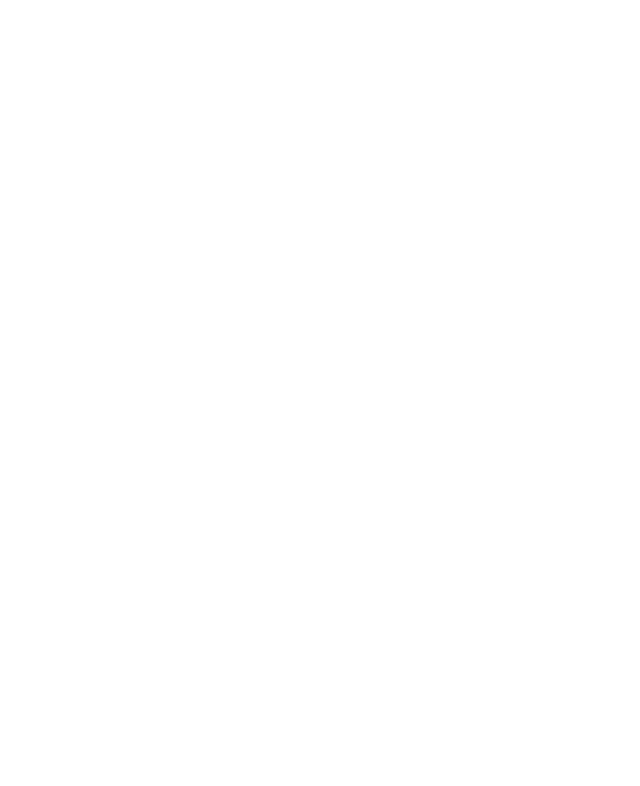
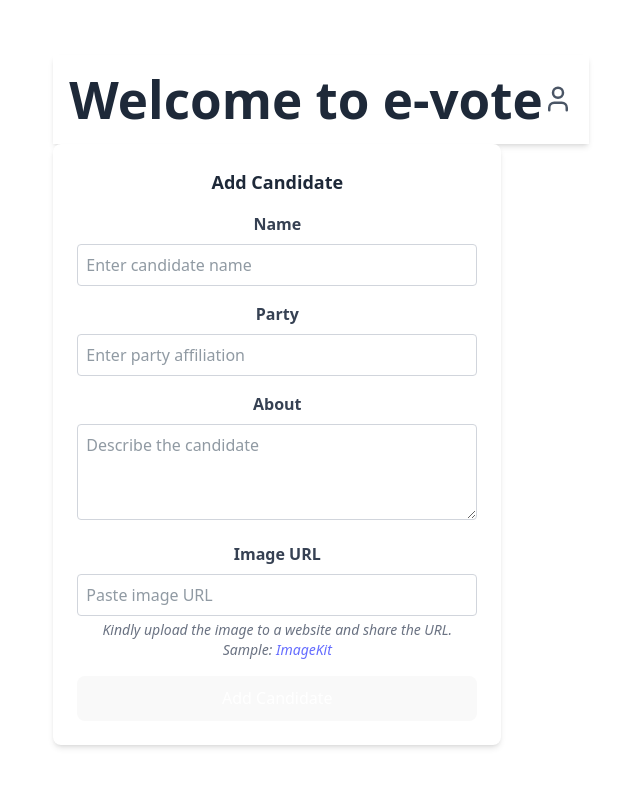
Before and after one commit to ibnusman/eVote, a React (Vite) app in the folder frontend/: page /dashboard/addcandidate in a window 1280 px wide. Before the commit this address had no page. Shown: the top 786 px of the page, without its empty margins (319-959 px from the left). Built offline with nearby package versions, Linux system fonts and the light colour scheme.

Commit message:
Add candidate page

```diff
--- a/frontend/src/App.jsx
+++ b/frontend/src/App.jsx
@@ -9,6 +9,8 @@
 import VerifyUser from './pages/Verifyuser'
 import ChangePassword from './pages/ChangePassword'
 import Dashboard from './pages/Dashboard'
+import AddCandidate from './pages/AddCandidate'
+
 
 
 
@@ -27,6 +29,7 @@
       <Route path='/vu' element={<VerifyUser/>}/>
       <Route path='/changepassword' element={<ChangePassword/>}/>
       <Route path='/dashboard' element={<Dashboard/>}/>
+      <Route path='/dashboard/addcandidate' element={<AddCandidate/>}/>
 
     </Routes>
 
--- /dev/null
+++ b/frontend/src/components/AddCandidateForm.jsx
@@ -0,0 +1,140 @@
+import axios from "axios";
+import React, { useState } from "react";
+
+export const AddCandidateForm = ({ electionId }) => {
+  const [formData, setFormData] = useState({
+    name: "",
+    party: "",
+    about: "",
+    image: "",
+    electionId: electionId, // Passed from parent (e.g., /election/123/candidates)
+  });
+
+  const [message, setMessage] = useState("");
+
+  const handleChange = (e) => {
+    const { name, value } = e.target;
+    setFormData((prevData) => ({ ...prevData, [name]: value }));
+  };
+
+  const handleSubmit = async (e) => {
+    e.preventDefault();
+
+    // Basic client-side validation
+    if (!formData.name) {
+      setMessage("Name is required");
+      setTimeout(() => setMessage(""), 3000);
+      return;
+    }
+
+    try {
+      const response = await axios.post(
+        "http://localhost:3000/api/dashboard/addcandidate",
+        formData
+      );
+      setMessage(response.data.message);
+      setTimeout(() => setMessage(""), 3000);
+      setFormData({
+        name: "",
+        party: "",
+        about: "",
+        image: "",
+        electionId: electionId, // Preserve electionId
+      });
+    } catch (error) {
+      setMessage(error.response?.data?.message || "Error adding candidate");
+      setTimeout(() => setMessage(""), 3000);
+    }
+  };
+
+  return (
+    <div className="bg-white p-6 rounded-lg shadow-md w-full max-w-md">
+      <h3 className="text-lg font-semibold text-gray-800 mb-4">Add Candidate</h3>
+      <form onSubmit={handleSubmit} className="space-y-4">
+        {/* Message */}
+        {message && (
+          <div
+            className={`p-2 rounded text-center ${
+              message.includes("successfully")
+                ? "bg-green-100 text-green-800"
+                : "bg-red-100 text-red-800"
+            }`}
+          >
+            {message}
+          </div>
+        )}
+
+        {/* Name */}
+        <div>
+          <label htmlFor="name" className="text-gray-700 font-semibold mb-2 block">
+            Name
+          </label>
+          <input
+            type="text"
+            name="name"
+            value={formData.name}
+            onChange={handleChange}
+            className="w-full p-2 border border-gray-300 rounded focus:outline-none focus:ring-2 focus:ring-blue-500"
+            placeholder="Enter candidate name"
+          />
+        </div>
+
+        {/* Party */}
+        <div>
+          <label htmlFor="party" className="text-gray-700 font-semibold mb-2 block">
+            Party
+          </label>
+          <input
+            type="text"
+            name="party"
+            value={formData.party}
+            onChange={handleChange}
+            className="w-full p-2 border border-gray-300 rounded focus:outline-none focus:ring-2 focus:ring-blue-500"
+            placeholder="Enter party affiliation"
+          />
+        </div>
+
+        {/* About */}
+        <div>
+          <label htmlFor="about" className="text-gray-700 font-semibold mb-2 block">
+            About
+          </label>
+          <textarea
+            name="about"
+            value={formData.about}
+            onChange={handleChange}
+            className="w-full p-2 border border-gray-300 rounded focus:outline-none focus:ring-2 focus:ring-blue-500 h-24"
+            placeholder="Describe the candidate"
+          />
+        </div>
+
+        {/* Image URL */}
+        <div>
+          <label htmlFor="image" className="text-gray-700 font-semibold mb-2 block">
+            Image URL
+          </label>
+          <input
+            type="text"
+            name="image"
+            value={formData.image} // Fixed typo (was formData.value)
+            onChange={handleChange}
+            className="w-full p-2 border border-gray-300 rounded focus:outline-none focus:ring-2 focus:ring-blue-500"
+            placeholder="Paste image URL"
+          />
+          <p className="text-sm text-gray-500 italic mt-1">
+            Kindly upload the image to a website and share the URL. Sample: <a href="https://imagekit.io/tools/image-share/" target="_blank" className="text-blue-500 hover:underline">ImageKit</a>
+          </p>
+        </div>
+
+        {/* Submit Button */}
+        <button
+          type="submit"
+          className="w-full bg-blue-500 text-white p-2 rounded hover:bg-blue-600 transition-colors disabled:bg-gray-400"
+          disabled={!formData.name} // Disable if name is empty
+        >
+          Add Candidate
+        </button>
+      </form>
+    </div>
+  );
+};
--- /dev/null
+++ b/frontend/src/components/Header.jsx
@@ -0,0 +1,37 @@
+import React, { useState } from 'react';
+import { User } from 'lucide-react';
+
+
+function Header() {
+  const [showMenu, setShowMenu] = useState(false);
+
+  const toggleMenu = () => setShowMenu(!showMenu);
+
+  return (
+    <div>
+      {/* Header Section */}
+      <header className="bg-white shadow-md p-4 flex justify-between items-center w-full">
+        <h1 className="text-2xl font-bold text-gray-800">Welcome to e-vote</h1>
+        <div className="relative">
+          <User
+            size={30}
+            onClick={toggleMenu}
+            className="cursor-pointer text-gray-600 hover:text-gray-800 transition-colors"
+          />
+          {/* Dropdown Menu */}
+          {showMenu && (
+            <ul className="absolute right-0 mt-2 w-40 bg-white border rounded-lg shadow-lg text-sm text-black z-10">
+              <li className="p-2 hover:bg-gray-100 cursor-pointer">Profile</li>
+              <li className="p-2 hover:bg-gray-100 cursor-pointer">Settings</li>
+              <li className="p-2 hover:bg-gray-100 cursor-pointer">Logout</li>
+            </ul>
+          )}
+        </div>
+      </header>
+
+      </div>
+      )
+}
+
+
+export default Header;
--- /dev/null
+++ b/frontend/src/pages/AddCandidate.jsx
@@ -0,0 +1,20 @@
+import React from "react";
+import Dashboard from "./Dashboard";
+import { AddCandidateForm } from "../components/AddCandidateForm";
+import Header from "../components/Header";
+
+
+function AddCandidate (){
+
+
+    return(
+        <>
+    <Header/>
+        <AddCandidateForm/>
+
+        </>
+    )
+}
+
+
+export default AddCandidate;
--- a/frontend/src/pages/Dashboard.jsx
+++ b/frontend/src/pages/Dashboard.jsx
@@ -2,6 +2,7 @@
 import { User } from 'lucide-react';
 import { AddElection } from '../components/AddElection';
 import { ViewElection } from '../components/ViewElection';
+import Header from '../components/Header';
 
 function Dashboard() {
   const [showMenu, setShowMenu] = useState(false);
@@ -9,26 +10,8 @@
   const toggleMenu = () => setShowMenu(!showMenu);
 
   return (
-    <div className="min-h-screen bg-gray-100 flex flex-col">
-      {/* Header Section */}
-      <header className="bg-white shadow-md p-4 flex justify-between items-center w-full">
-        <h1 className="text-2xl font-bold text-gray-800">Welcome to e-vote</h1>
-        <div className="relative">
-          <User
-            size={30}
-            onClick={toggleMenu}
-            className="cursor-pointer text-gray-600 hover:text-gray-800 transition-colors"
-          />
-          {/* Dropdown Menu */}
-          {showMenu && (
-            <ul className="absolute right-0 mt-2 w-40 bg-white border rounded-lg shadow-lg text-sm text-black z-10">
-              <li className="p-2 hover:bg-gray-100 cursor-pointer">Profile</li>
-              <li className="p-2 hover:bg-gray-100 cursor-pointer">Settings</li>
-              <li className="p-2 hover:bg-gray-100 cursor-pointer">Logout</li>
-            </ul>
-          )}
-        </div>
-      </header>
+    <div>
+   <Header/>
 
       {/* Main Content */}
       <main className="flex-grow p-6 w-full">
@@ -44,7 +27,7 @@
         <section className="w-full">
           <h2 className="text-xl font-semibold text-gray-700 mb-4">Your Elections</h2>
           <div className="bg-white p-6 rounded-lg shadow-md w-full">
-            <p className="text-gray-500">No elections yet. Add one above!  </p> <ViewElection/>
+            <ViewElection/>
           </div>
         </section>
       </main>
```
